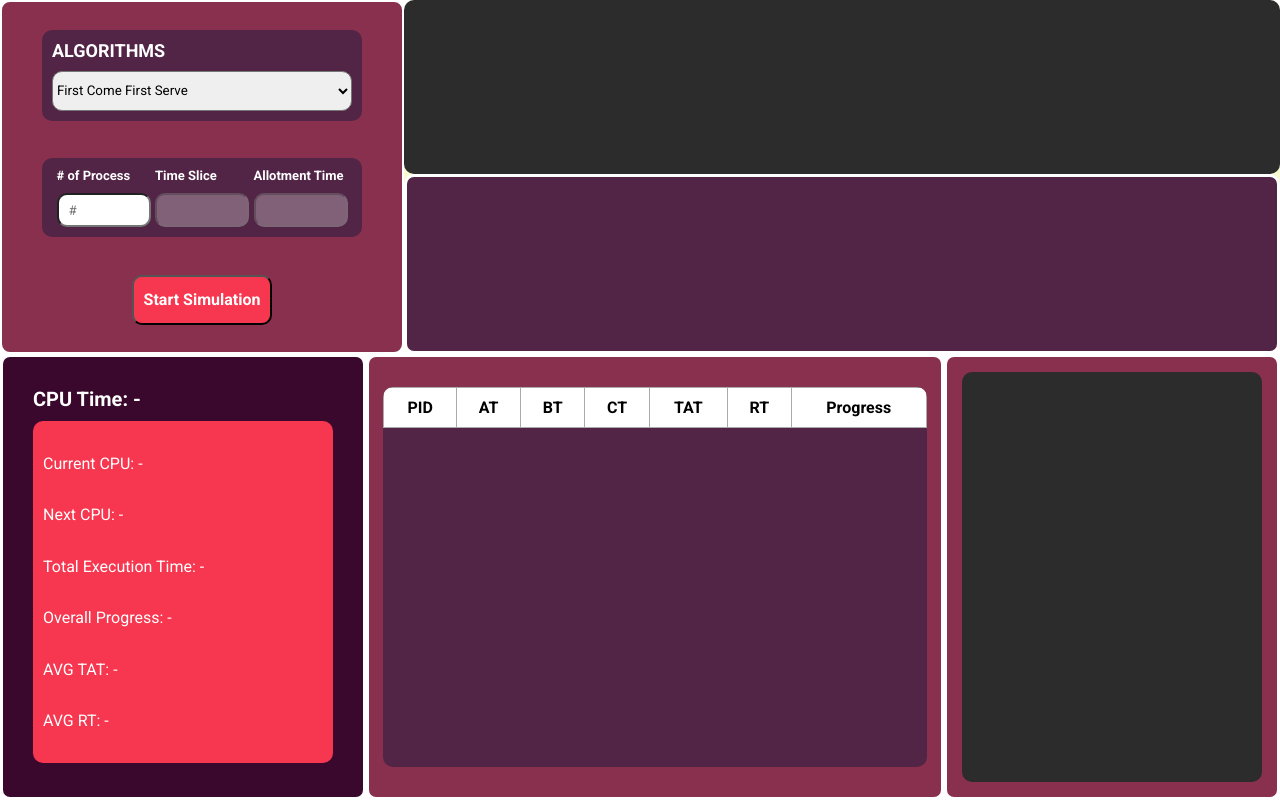
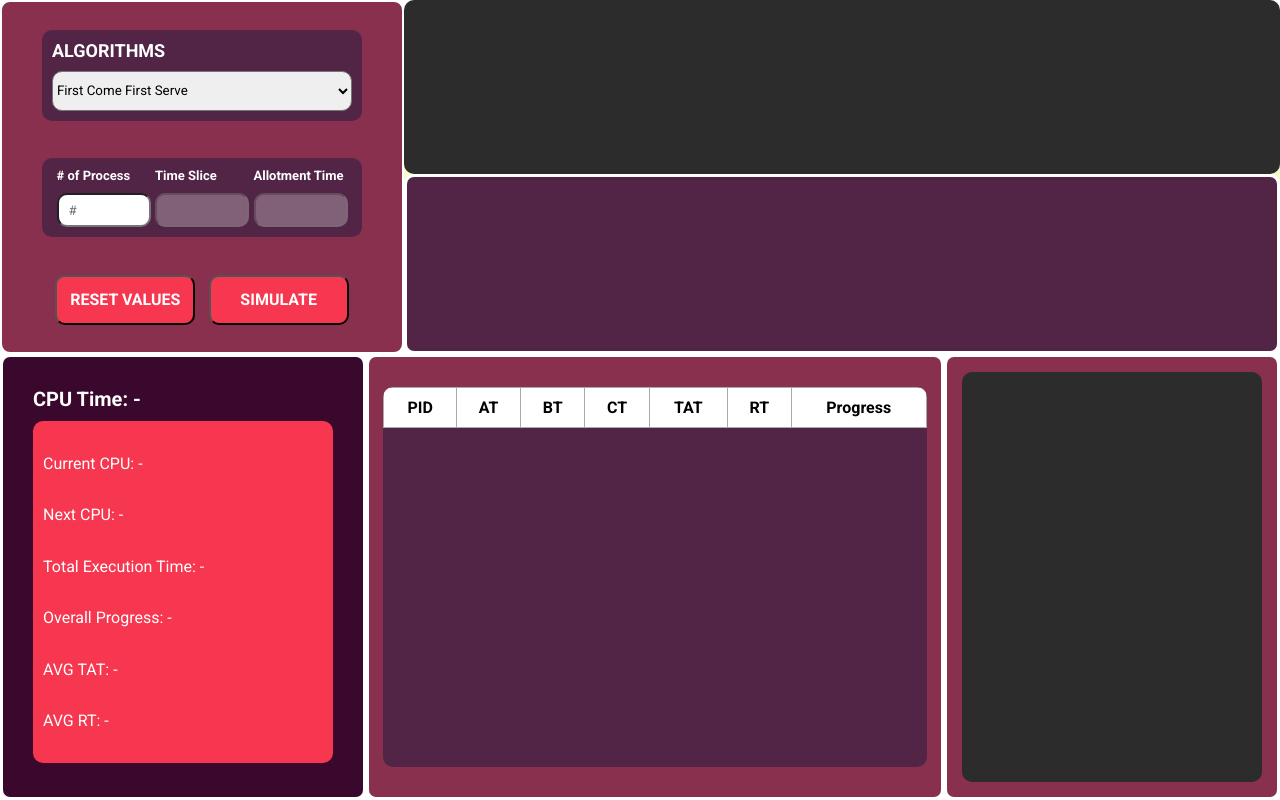
Before and after one commit to Eanicy/Cpu-scheduling, a plain HTML site: page index.html in a window 1280 px wide. Drawn offline with Linux system fonts and the light colour scheme.

Commit message:
Update index.html
added resetvalues, but no function yet

```diff
--- a/index.html
+++ b/index.html
@@ -36,7 +36,8 @@
 
                 </div>
                 <div class="submitGroup">
-                    <button class="startButton" onclick="startSimulation()">Start Simulation</button>
+                    <button class="startButton" onclick="resetValues()">RESET VALUES</button>
+                    <button class="startButton" onclick="startSimulation()">SIMULATE</button>
                 </div>
             </div>
 
```
